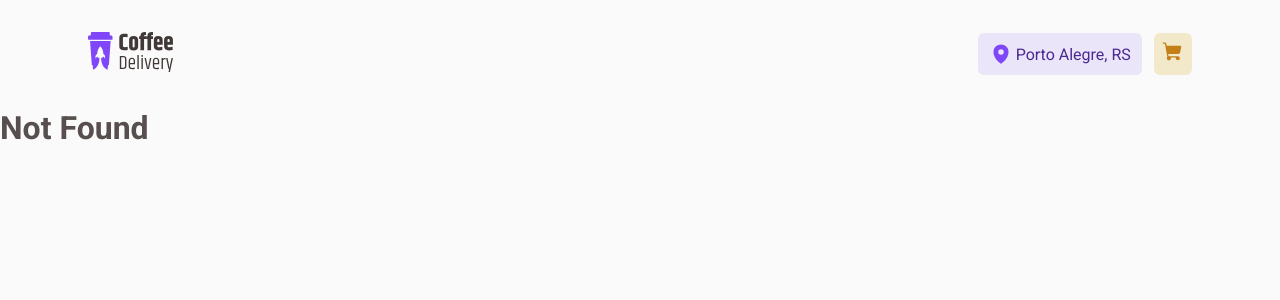
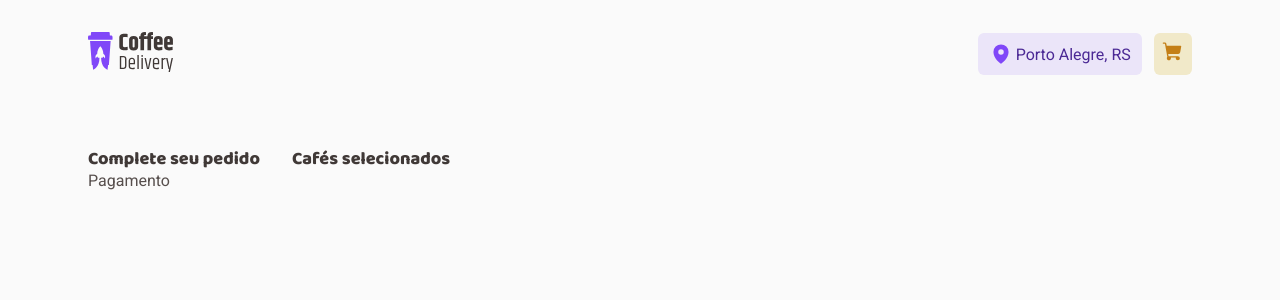
Before and after one commit to rnatu/coffee-delivery, a React (Vite) app: page /Checkout in a window 1280 px wide. Before the commit this address had no page. Shown: the top 300 px of the page. Built offline with nearby package versions, Linux system fonts and the light colour scheme.

Commit message:
feat: add checkout initial css

```diff
--- a/src/components/Header/index.tsx
+++ b/src/components/Header/index.tsx
@@ -16,7 +16,7 @@ export function Header() {
           Porto Alegre, RS
         </button>
 
-        <NavLink to="history">
+        <NavLink to="checkout">
           <ShoppingCart size={22} weight="fill" />
         </NavLink>
       </NavActions>
--- /dev/null
+++ b/src/pages/Checkout/index.tsx
@@ -0,0 +1,21 @@
+import { TitleText } from '../../components/Typography';
+import { CheckoutContainer } from './styles';
+
+export function Checkout() {
+  return (
+    <CheckoutContainer>
+      <div>
+        <TitleText size="xs" color="subtitle">
+          Complete seu pedido
+        </TitleText>
+
+        <div>Pagamento</div>
+      </div>
+      <div>
+        <TitleText size="xs" color="subtitle">
+          Cafés selecionados
+        </TitleText>
+      </div>
+    </CheckoutContainer>
+  );
+}
--- /dev/null
+++ b/src/pages/Checkout/styles.ts
@@ -0,0 +1,11 @@
+import styled from 'styled-components';
+
+export const CheckoutContainer = styled.div`
+  margin: 0 auto;
+  margin-top: 2.5rem;
+  padding: 0px 1rem;
+  max-width: calc(70rem + 1rem);
+
+  display: flex;
+  gap: 2rem;
+`;
--- a/src/pages/History/index.tsx
+++ /dev/null
@@ -1,3 +0,0 @@
-export function History() {
-  return <h1>History</h1>;
-}
--- a/src/pages/Home/components/CoffeeList/index.tsx
+++ b/src/pages/Home/components/CoffeeList/index.tsx
@@ -7,7 +7,6 @@ interface CoffeeProps {
 }
 
 export function CoffeeList(coffeeList: CoffeeProps) {
-  console.log(coffeeList);
   return (
     <>
       <CoffeeListContainer>
--- a/src/pages/Home/index.tsx
+++ b/src/pages/Home/index.tsx
@@ -7,7 +7,6 @@ import { Intro } from './components/Intro';
 import { CoffeeListContainer, CoffeeListHeaderContainer } from './styles';
 
 export function Home() {
-  console.log(typeof coffees[0].id);
   return (
     <>
       <Intro />
--- a/src/router.tsx
+++ b/src/router.tsx
@@ -1,6 +1,6 @@
 import { Routes, Route } from 'react-router-dom';
 import { DefaultLayout } from './layouts/DefaultLayout';
-import { History } from './pages/History';
+import { Checkout } from './pages/Checkout';
 import { Home } from './pages/Home';
 import { NotFound } from './pages/NotFound';
 
@@ -9,7 +9,7 @@ export function Router() {
     <Routes>
       <Route path="/" element={<DefaultLayout />}>
         <Route path="/" element={<Home />} />
-        <Route path="History" element={<History />} />
+        <Route path="Checkout" element={<Checkout />} />
         <Route path="*" element={<NotFound />} />
       </Route>
     </Routes>
```
